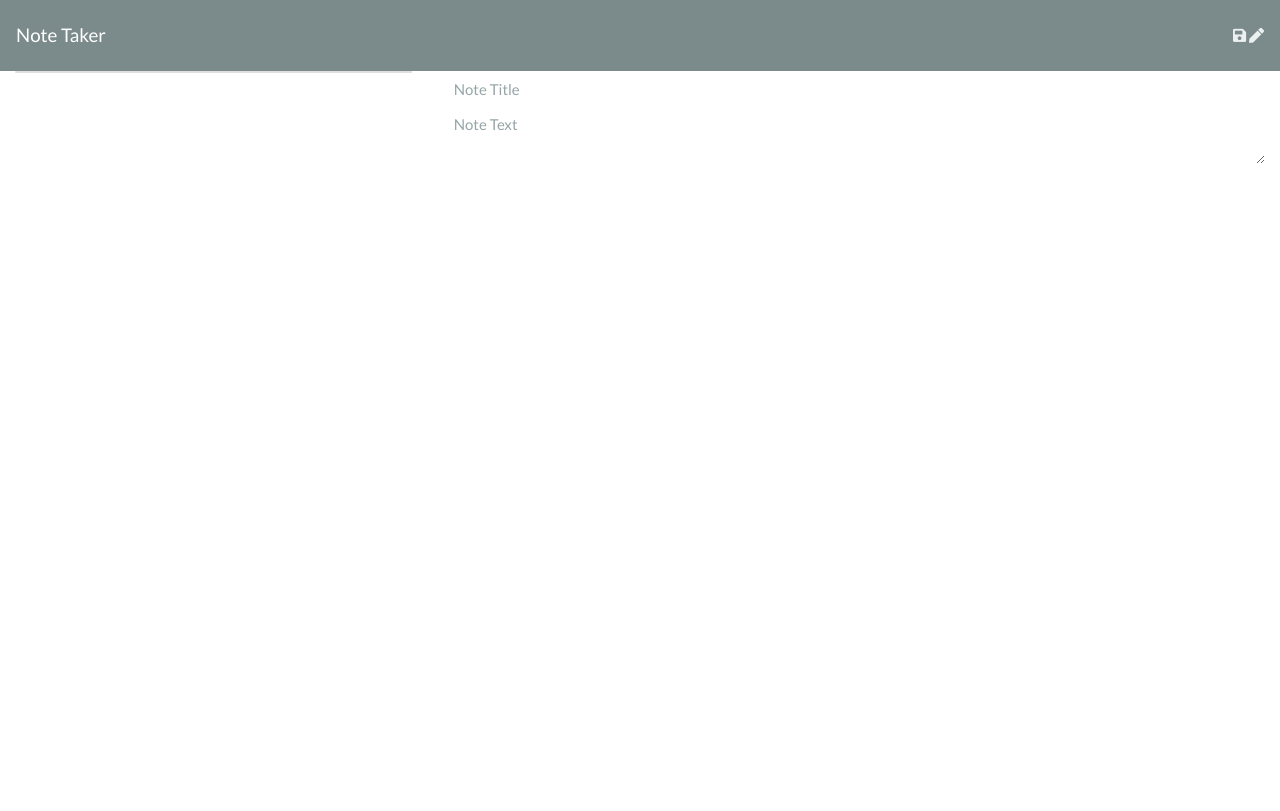
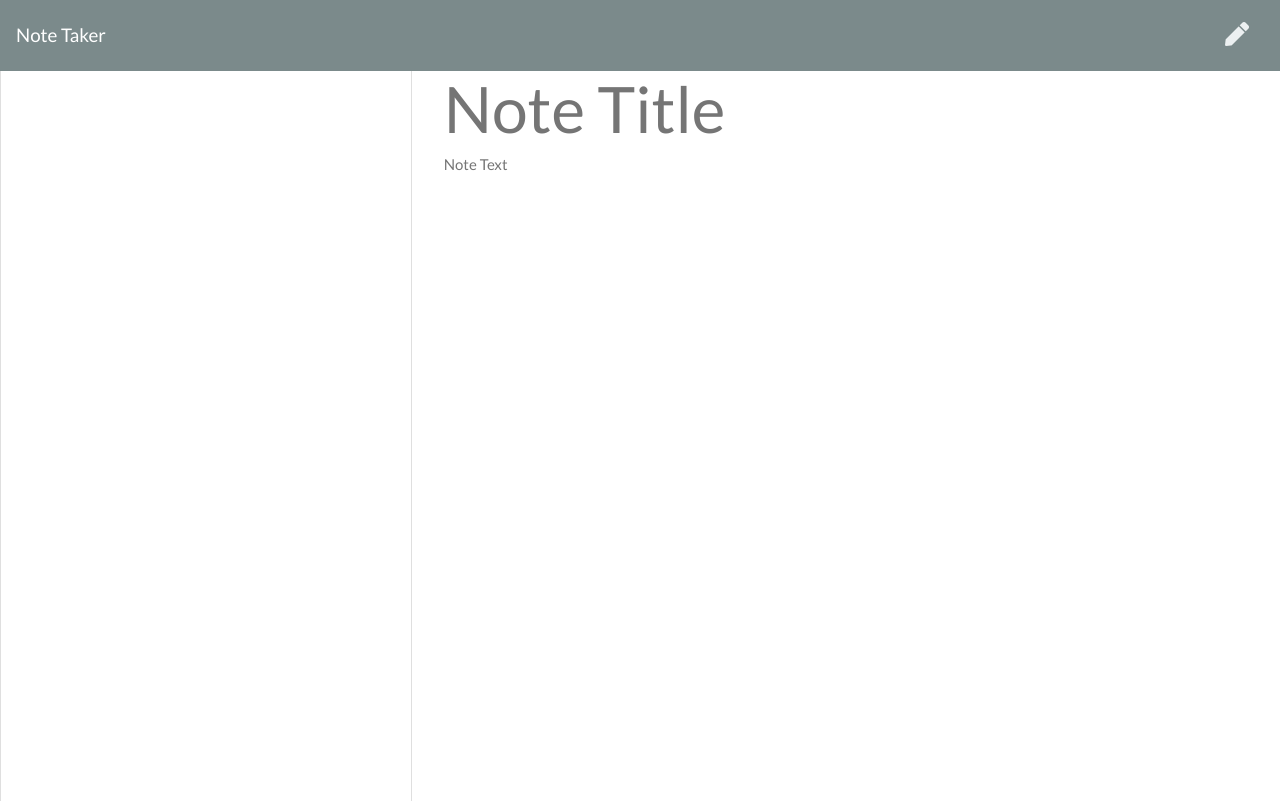
Before and after one commit to fasicasr/note-taker, a website: page Develop/public/notes.html in a window 1280 px wide. Drawn offline with nearby package versions, Linux system fonts and the light colour scheme; no server answers.

```diff
--- a/Develop/public/assets/css/styles.css
+++ b/Develop/public/assets/css/styles.css
@@ -31,7 +31,7 @@
 .note-title {
   height: 50px;
   margin-top: 13px;
-  font-size: 8rem!important;
+  font-size: 4rem!important;
 }
 
 .note-title:read-only, .note-textarea:read-only {
@@ -74,7 +74,3 @@
   -webkit-box-shadow: none;
   box-shadow: none;
 }
-
-textarea {
-   font-size: 130px!important;
-}
--- a/Develop/public/index.html
+++ b/Develop/public/index.html
@@ -7,7 +7,7 @@
   <meta http-equiv="X-UA-Compatible" content="ie=edge">
   <title>Note Taker</title>
   <link rel="stylesheet" href="https://cdnjs.cloudflare.com/ajax/libs/bootswatch/4.1.3/flatly/bootstrap.min.css" />
-  <link rel="stylesheet" type="text/css" src="./assets/css/styles.css">
+  <link rel="stylesheet" type="text/css" href="./assets/css/styles.css">
 </head>
 
 <body>
--- a/Develop/public/notes.html
+++ b/Develop/public/notes.html
@@ -9,7 +9,7 @@
   <link rel="stylesheet" href="https://cdnjs.cloudflare.com/ajax/libs/bootswatch/4.1.3/flatly/bootstrap.min.css" />
   <link rel="stylesheet" href="https://use.fontawesome.com/releases/v5.3.1/css/all.css"
     integrity="sha384-mzrmE5qonljUremFsqc01SB46JvROS7bZs3IO2EmfFsd15uHvIt+Y8vEf7N7fWAU" crossorigin="anonymous">
-  <link rel="stylesheet" type="text/css" src="./assets/css/styles.css">
+  <link rel="stylesheet" type="text/css" href="./assets/css/styles.css">
 </head>
 
 <body>
@@ -30,8 +30,8 @@
         </div>
       </div>
       <div class="col-8">
-        <input class="note-title form-control border-0" placeholder="Note Title"  type="text">
-        <textarea class="note-textarea form-control border-0" placeholder="Note Text"></textarea>
+        <input class="note-title" placeholder="Note Title"  type="text">
+        <textarea class="note-textarea" placeholder="Note Text"></textarea>
       </div>
     </div>
   </div>
--- a/Develop/server.js
+++ b/Develop/server.js
@@ -32,7 +32,6 @@
 // Sets the post API route - takes in JSON input
 app.post('/api/notes', (req, res) => {
   // req.body hosts is equal to the JSON post sent from the user
-  // This works because of our body parsing middleware
   const newNote = req.body;
 
    newNote.id = uniqid();
@@ -45,5 +44,4 @@
 });
 
 // Starts the server to begin listening
-
 app.listen(PORT, () => console.log(`App listening on PORT ${PORT}`));
```
